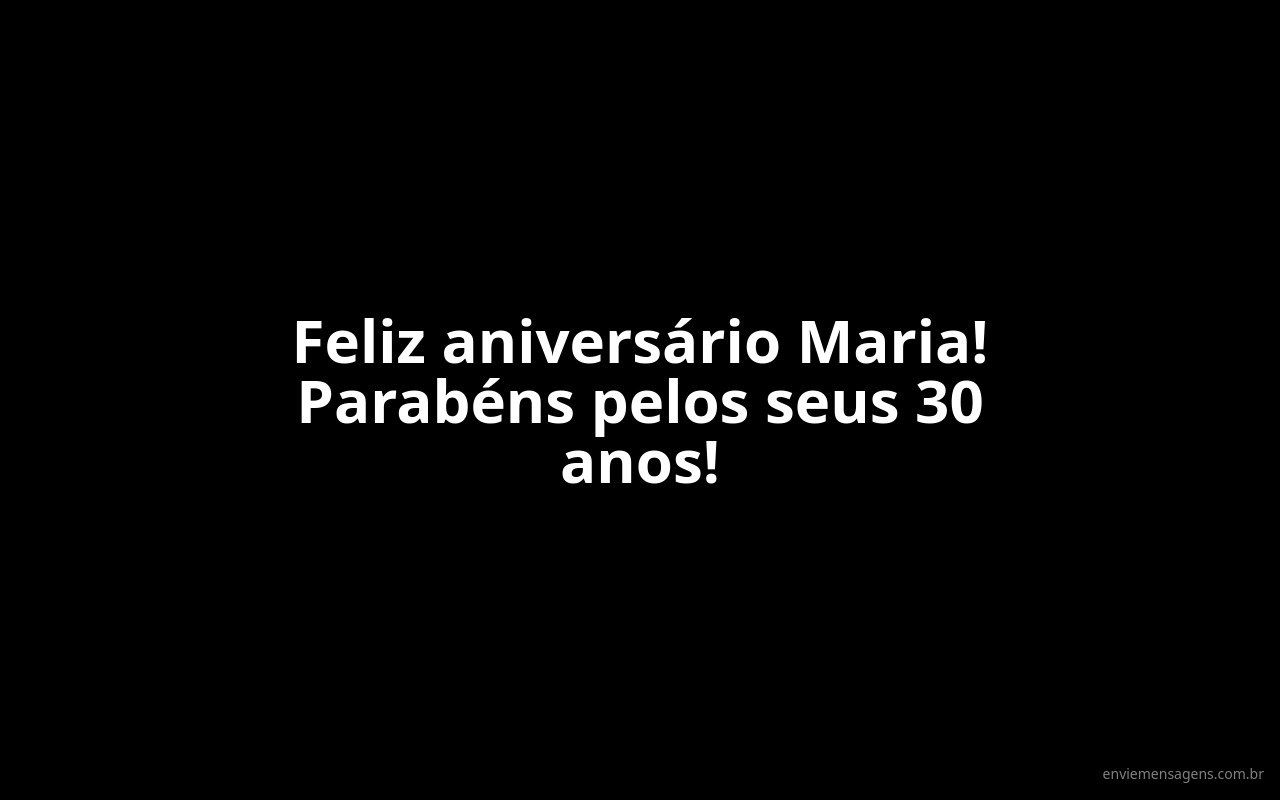
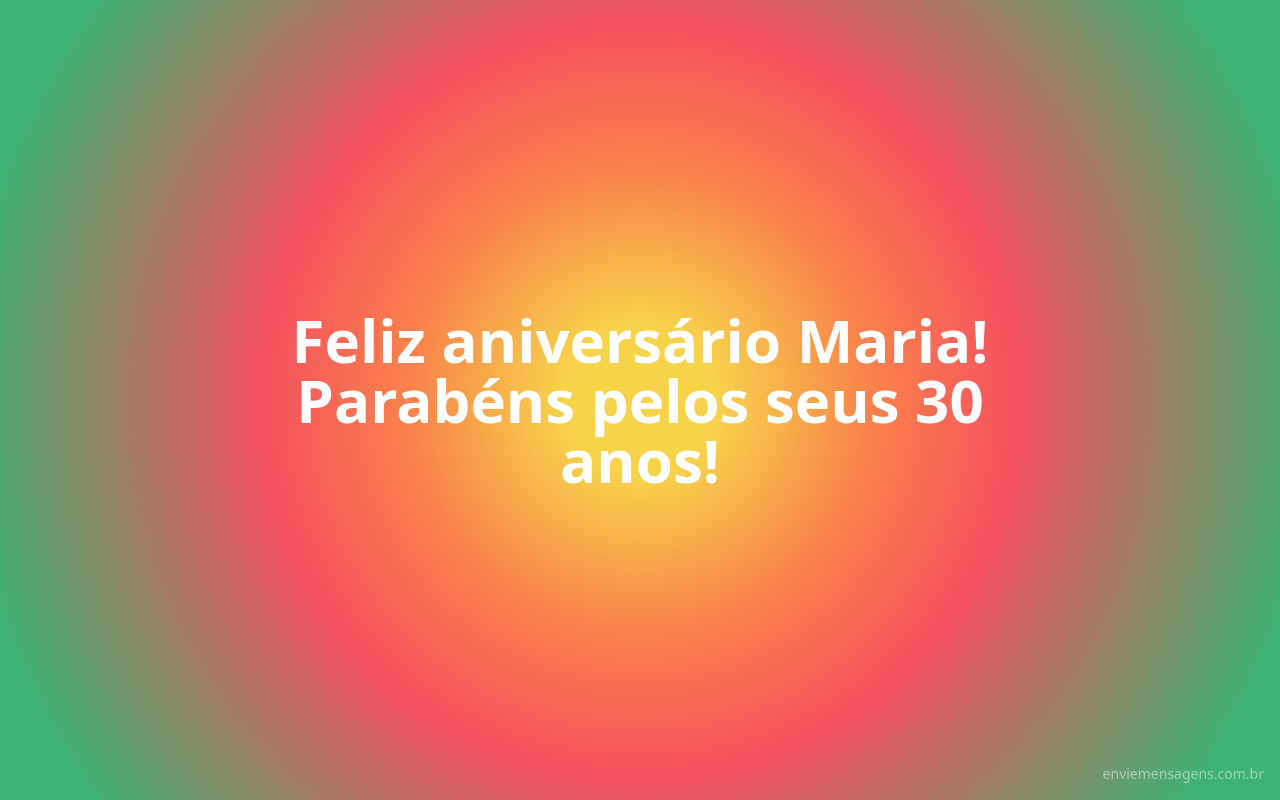
Before and after one commit to fabiuhp/big-screen-blast, a React (Vite) app: page /telao in a window 1280 px wide. Built offline with nearby package versions, Linux system fonts and the light colour scheme.

Commit message:
Apply radial gradient background
Change the background color of the Telao component to a radial gradient as specified in the prompt.

```diff
--- a/src/pages/Telao.tsx
+++ b/src/pages/Telao.tsx
@@ -72,7 +72,12 @@ const Telao = () => {
   const currentMessage = messages[currentMessageIndex];
 
   return (
-    <div className="h-screen w-screen bg-black overflow-hidden relative">
+    <div
+      className="h-screen w-screen overflow-hidden relative"
+      style={{
+        background: "radial-gradient(circle at center, #f7d34a 10%, #f9844a 30%, #f5515f 50%, #3cb371 90%)"
+      }}
+    >
       {showMessage && currentMessage && (
         <div className={`absolute inset-0 flex items-center justify-center transition-opacity duration-1000 ${showMessage ? 'opacity-100' : 'opacity-0'}`}>
           <MessageDisplay message={currentMessage} />
```
